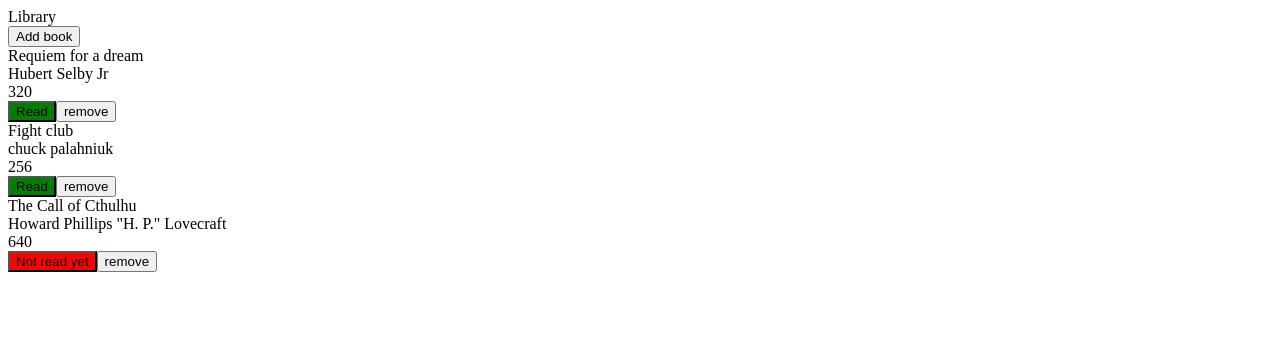
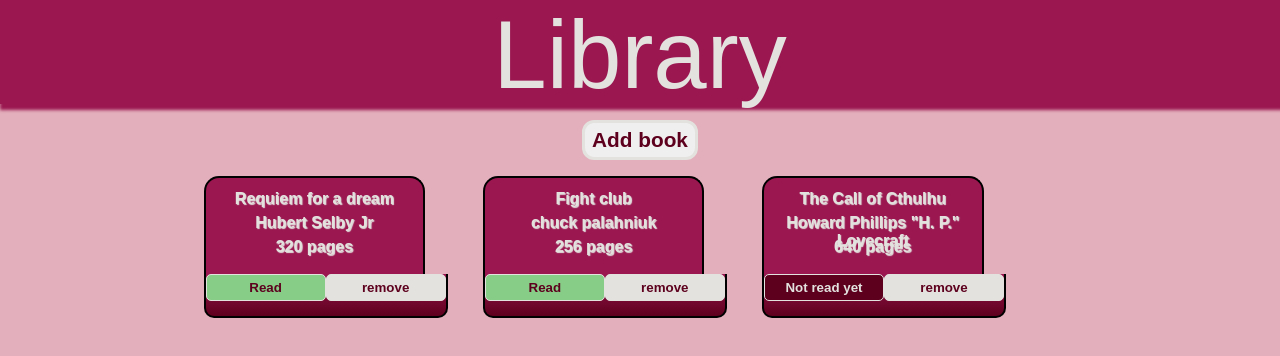
Before and after one commit to IT-IT-is-a-Trip/Library, a plain HTML site: page index.html in a window 1280 px wide. Drawn offline with Linux system fonts and the light colour scheme.

Commit message:
add styles

```diff
--- a/index.html
+++ b/index.html
@@ -8,9 +8,11 @@
     <script src="js.js" defer></script>
 </head>
 <body>
-    <header id="header">Library</header>
-    <div><button id="add-book-btn">Add book</button></div>
-    <div id="books-wrapper"></div>
+    <main class="main">
+        <header id="header">Library</header>
+        <div id="add-book-container"><button id="add-book-btn">Add book</button></div>
+        <div id="books-wrapper"></div>
+    </main>
     <dialog id="dialogForm">
         <form id="book-form" method="dialog">
             <section>
--- a/js.js
+++ b/js.js
@@ -46,9 +46,12 @@ function displayBooks() {
     for (let b of library) {
         const card = document.createElement('div');
         const bookInfo = document.createElement('div');
+        bookInfo.setAttribute('class', 'book-info');
         const cardButtons = document.createElement('div');
+        cardButtons.setAttribute('class', 'card-buttons')
         const isReadButton = document.createElement('button');
         const removeButton = document.createElement('button');
+        removeButton.setAttribute('class', 'rm-btn');
 
         const bookTitle = document.createElement('div');
         const bookAuthor = document.createElement('div');
@@ -59,7 +62,8 @@ function displayBooks() {
         isReadButton.addEventListener('click', () => {
             b.isReadChange();
             isReadButton.textContent = b.isRead ? "Read" : "Not read yet";
-            isReadButton.style.background = b.isRead ? 'green' : 'red';
+            isReadButton.style.background = b.isRead ? 'rgb(135, 204, 135)' : '#5d001e'
+            isReadButton.style.color = b.isRead ? '#5d001e' : '#e3e2df';
         })
         booksWrapper.appendChild(card);
         card.appendChild(bookInfo);
@@ -71,9 +75,10 @@ function displayBooks() {
         cardButtons.appendChild(removeButton);
         bookTitle.textContent = b.title;
         bookAuthor.textContent = b.author;
-        bookPages.textContent = b.pages;
+        bookPages.textContent = b.pages + ' pages';
         isReadButton.textContent = b.isRead ? 'Read' : "Not read yet";
-        isReadButton.style.background = b.isRead ? 'green' : 'red';
+        isReadButton.style.background = b.isRead ? 'rgb(135, 204, 135)' : '#5d001e';
+        isReadButton.style.color = b.isRead ? '#5d001e' : '#e3e2df';
 
         isReadButton.setAttribute('class', 'isReadButton');
 
@@ -111,7 +116,6 @@ bookForm.addEventListener('submit', (e) => {
 
     const bookToAdd = new Book(newBook.title, newBook.author, newBook.pages, newBook.isRead);
     library.push(bookToAdd);
-    saveLibrary()
     displayBooks();
     bookForm.reset();
     dialogForm.close();
--- a/style.css
+++ b/style.css
@@ -0,0 +1,83 @@
+body {
+    font-family: Arial, Helvetica, sans-serif;
+    align-items: center;
+    height: 100%;
+    width: 100%;
+    background-color: #e3afbc;
+    margin: 0;
+    padding: 0;
+}
+/* #e3e2df */
+.main {
+    display: flex;
+    flex-direction: column;
+    align-items: center;
+}
+#header {
+    color: #e3e2df;
+    height: 13vh;
+    width: 100vw;
+    background-color: #9a1750;
+    text-align: center;
+    font-size: 6em;
+    box-shadow: 3px 3px 3px 3px #9a1750;
+}
+#books-wrapper {
+    display: grid;
+    grid-template-columns: repeat(5,auto);
+    gap: 2.2em;
+}
+.book-info {
+    display: flex;
+    flex-direction: column;
+    align-items: center;
+    justify-content: center;
+    background-color: #9a1750;
+    border: 2px solid black;
+    border-radius: 15px 15px 0 0;
+    width: 17vw;
+    height: 12vh;
+    flex: 1;
+    border-bottom: 0;
+    text-shadow: 1px 1px 1px#e3e2df;
+}
+.book-info>div {
+    text-align: center;
+    width: 95%;
+    height: 25%;
+    font-weight: 600;
+    color: #e3e2df;
+}
+.card-buttons {
+    display: flex;
+    justify-content: space-evenly;
+    background: linear-gradient(#9a1750, #5f001e);
+    border: 2px solid black;
+    border-top: 0;
+    border-radius: 0 0 10px 10px;
+    padding-bottom: 15px;
+}
+.card-buttons>button {
+    height: 2em;
+    width: 9em;
+    border-radius: 5px;
+    color: #5d001e;
+    font-weight: 900;
+    border:1px solid #e3e2df;
+}
+.rm-btn {
+    background-color: #e3e2df;
+}
+/* #5d001e */
+#add-book-container {
+    padding: 1em;
+}
+#add-book-btn {
+    width: 9vw;
+    height: 5vh;
+    font-size: 1.3em;
+    border-radius: 12px;
+    color: #5d001e;
+    font-weight: 900;
+    border: 3px solid #e3e2df;
+}
```
